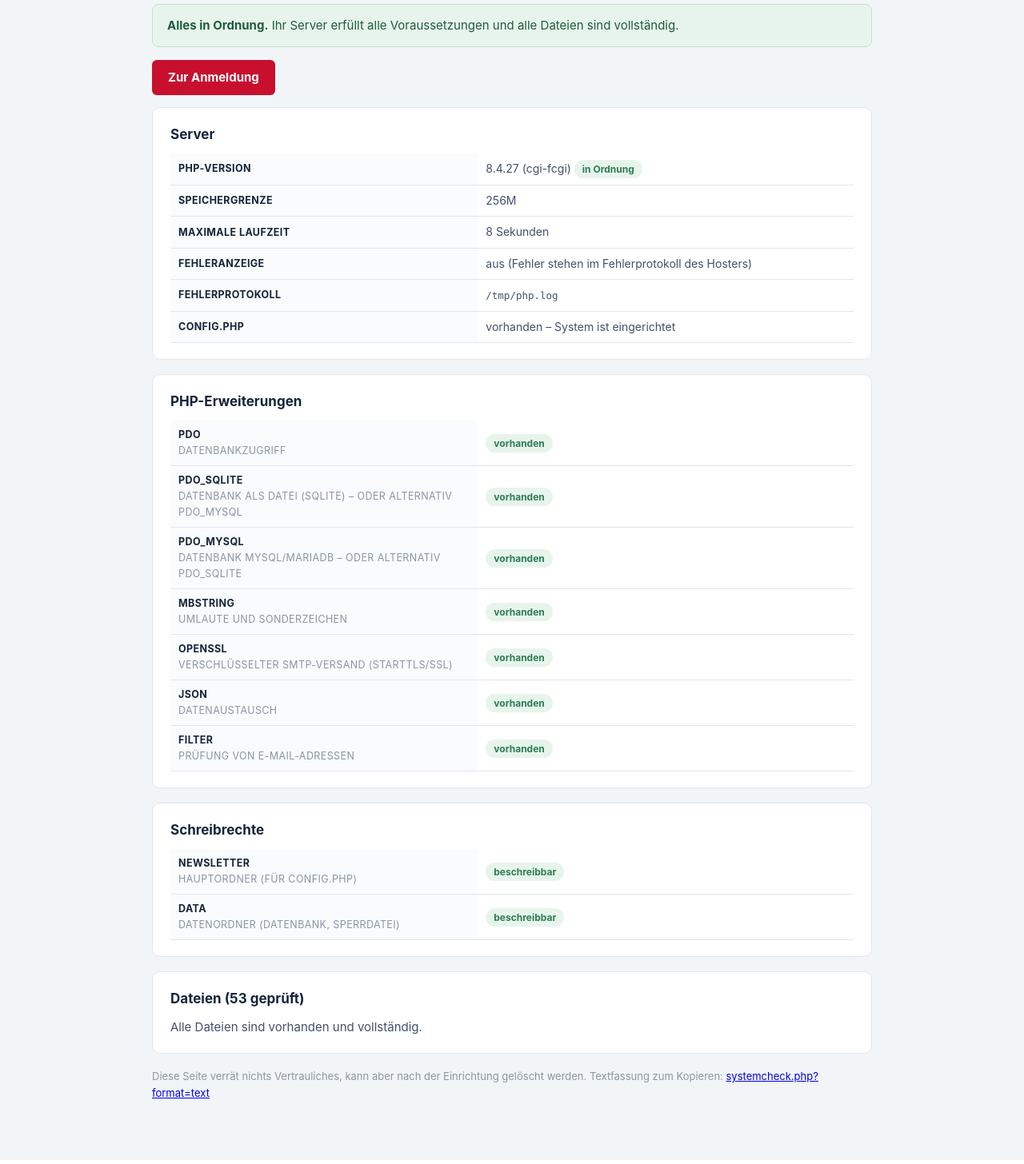
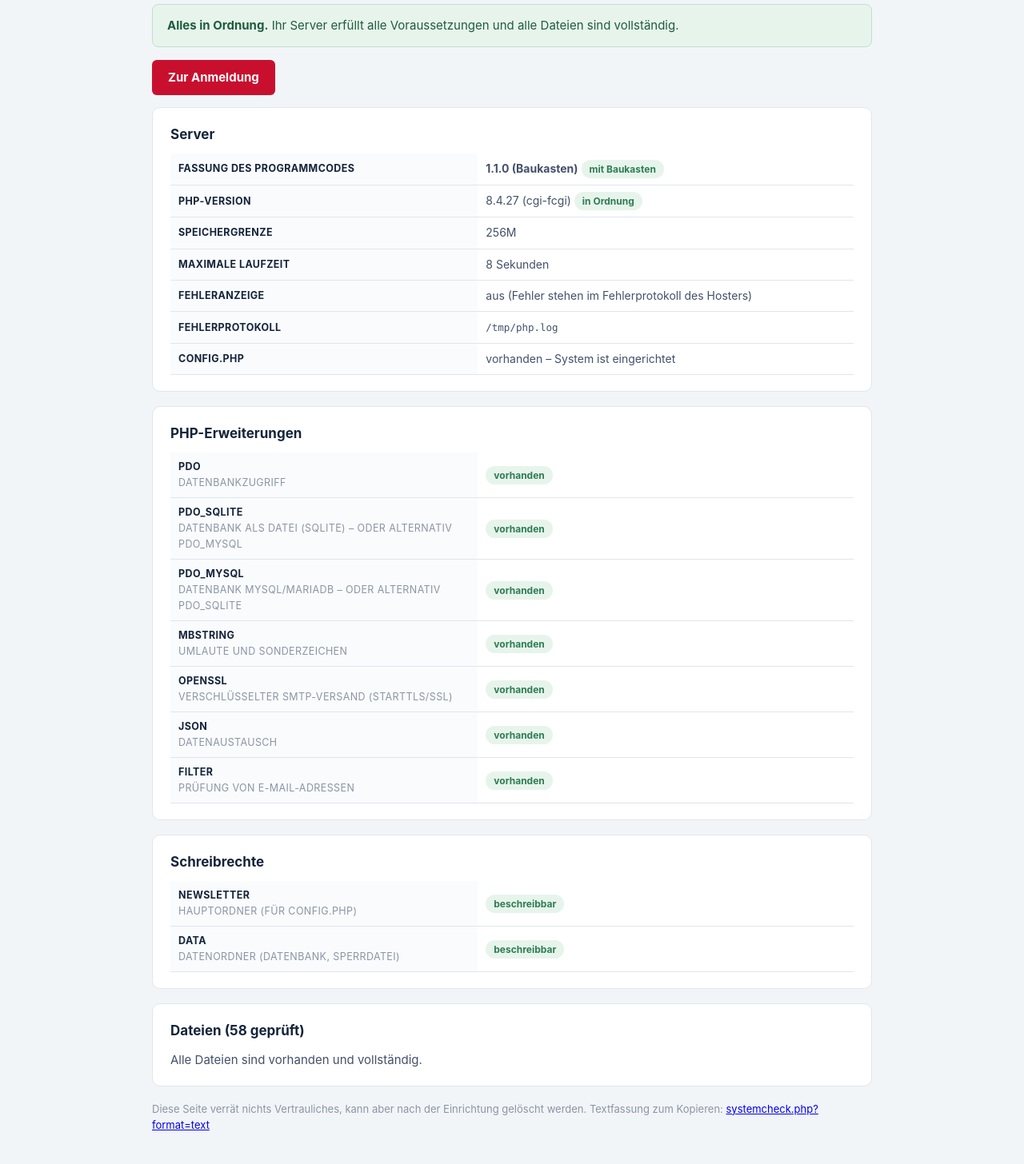
Before and after one commit to christophschnurrenberger-sketch/Newsletter-Consulting, a PHP site: page /newsletter/systemcheck.php in a window 1280 px wide. Shown: the part 189-1645 px from the top of the page at 80% size. Run offline with PHP 8.4, Linux system fonts and the light colour scheme.

Commit message:
Datenbank aktualisiert sich beim Update von selbst
Bisher lief Schema::migrate() ausschliesslich in install.php. Wer neue Dateien
ueber eine bestehende Installation hochgeladen hat, bekam deshalb keine neuen
Spalten – der Baukasten konnte gar nicht erscheinen.

- bootstrap.php bringt die Datenbank automatisch auf den Stand des Codes,
  sobald die gespeicherte Schema-Version aelter ist (idempotent, mit
  Fehlerprotokoll statt Abbruch)
- Fassung des Codes als NL_VERSION; sichtbar im Admin-Footer und im
  Systemcheck – damit laesst sich pruefen, was wirklich auf dem Server liegt
- systemcheck.php prueft zusaetzlich die neuen Baukasten-Dateien
- README: Abschnitt zum Aktualisieren einer bestehenden Installation

Geprueft: Installation der alten Fassung, Dateien darueber kopiert, Seite
aufgerufen – Spalten und Schema-Version wurden automatisch ergaenzt, alte
Ausgaben bleiben im HTML-Modus, neue starten im Baukasten. Dazu die
bestehenden Testreihen (101 + 51 Pruefungen).

Co-Authored-By: Claude Opus 5 <noreply@anthropic.com>
Claude-Session: https://claude.ai/code/session_01Rn1LBch1yVhVzbPD53WAxL

```diff
--- a/newsletter/admin/partials/footer.php
+++ b/newsletter/admin/partials/footer.php
@@ -3,7 +3,9 @@
 
 <footer class="ad-footer">
     <span>Newslettersystem von <?= Util::e(Settings::get('brand_name')) ?> · eigener Versand, keine Drittanbieter</span>
-    <span>Letzter Cron-Lauf: <?= Util::e(Util::dt(Settings::get('last_cron_at'))) ?></span>
+    <span>Fassung <?= Util::e(defined('NL_VERSION') ? NL_VERSION : '—') ?>
+        · Datenbank <?= Util::e(Settings::get('schema_version')) ?>
+        · Letzter Cron-Lauf: <?= Util::e(Util::dt(Settings::get('last_cron_at'))) ?></span>
 </footer>
 
 <script src="assets/admin.js"></script>
--- a/newsletter/lib/bootstrap.php
+++ b/newsletter/lib/bootstrap.php
@@ -11,6 +11,13 @@ declare(strict_types=1);
 if (!defined('NL_ROOT')) {
     define('NL_ROOT', dirname(__DIR__));
 }
+
+/**
+ * Fassung des Programmcodes. Steht im Admin-Bereich unten und im
+ * Systemcheck – so lässt sich sofort erkennen, welcher Stand auf dem
+ * Server liegt.
+ */
+define('NL_VERSION', '1.1.0 (Baukasten)');
 
 mb_internal_encoding('UTF-8');
 date_default_timezone_set('Europe/Berlin');
@@ -70,6 +77,21 @@ if (!$configLoaded && !defined('NL_INSTALLER')) {
 
 if ($configLoaded) {
     DB::init();
+
+    /*
+     * Nach dem Hochladen einer neueren Fassung fehlen der Datenbank unter
+     * Umständen neue Spalten oder Tabellen. Das holen wir hier automatisch
+     * nach – sonst müsste nach jedem Update von Hand nachgearbeitet werden.
+     * Schema::migrate() ist idempotent und läuft nur bei geänderter Version.
+     */
+    try {
+        if (Schema::isInstalled() && (int) Settings::get('schema_version') < Schema::VERSION) {
+            Schema::migrate();
+            Log::info('schema', 'Datenbank auf Stand ' . Schema::VERSION . ' gebracht (' . NL_VERSION . ').');
+        }
+    } catch (Throwable $e) {
+        error_log('[Newsletter] Aktualisierung der Datenbank fehlgeschlagen: ' . $e->getMessage());
+    }
 }
 
 /* Sicherheitskopfzeilen für alle HTML-Ausgaben im Browser. */
--- a/newsletter/systemcheck.php
+++ b/newsletter/systemcheck.php
@@ -78,7 +78,7 @@ $erwartet = array(
     'lib/Settings.php', 'lib/Log.php', 'lib/Mailer.php', 'lib/Urls.php', 'lib/Lists.php',
     'lib/Events.php', 'lib/Subscribers.php', 'lib/Templates.php', 'lib/Renderer.php',
     'lib/Campaigns.php', 'lib/Queue.php', 'lib/Automations.php', 'lib/SystemMails.php',
-    'lib/Auth.php', 'lib/Tracking.php', 'lib/Bounces.php',
+    'lib/Auth.php', 'lib/Tracking.php', 'lib/Bounces.php', 'lib/Blocks.php',
     'partials/page.php', 'assets/newsletter.css',
     'admin/login.php', 'admin/logout.php', 'admin/index.php', 'admin/kampagnen.php',
     'admin/kampagne.php', 'admin/statistik.php', 'admin/empfaenger.php',
@@ -87,6 +87,8 @@ $erwartet = array(
     'admin/protokoll.php', 'admin/einstellungen.php',
     'admin/partials/header.php', 'admin/partials/footer.php',
     'admin/assets/admin.css', 'admin/assets/admin.js',
+    'admin/assets/builder.css', 'admin/assets/builder.js',
+    'admin/partials/builder.php', 'admin/upload.php',
     'cron/send.php', 'cron/bounces.php', 'cron/wartung.php',
 );
 
@@ -154,6 +156,19 @@ if ($kaputt > 0) {
 
 $configVorhanden = file_exists(dirname(__FILE__) . '/config.php');
 
+// Fassung des hochgeladenen Codes ermitteln – so sieht man sofort, ob die
+// neuen Dateien wirklich auf dem Server angekommen sind.
+$version = 'unbekannt';
+$bootstrapDatei = dirname(__FILE__) . '/lib/bootstrap.php';
+if (is_readable($bootstrapDatei)) {
+    $inhaltBootstrap = (string) file_get_contents($bootstrapDatei);
+    if (preg_match("/define\\('NL_VERSION',\\s*'([^']+)'\\)/", $inhaltBootstrap, $treffer)) {
+        $version = $treffer[1];
+    }
+}
+$hatBaukasten = file_exists(dirname(__FILE__) . '/lib/Blocks.php')
+    && file_exists(dirname(__FILE__) . '/admin/assets/builder.js');
+
 /* ------------------------------------------------------- Letzter PHP-Fehler */
 
 $letzterFehler = '';
@@ -170,6 +185,7 @@ $alsText = isset($_GET['format']) && $_GET['format'] === 'text';
 if ($alsText) {
     header('Content-Type: text/plain; charset=utf-8');
     echo "Systemcheck Newslettersystem\n";
+    echo "Fassung: " . $version . ($hatBaukasten ? " (Baukasten vorhanden)" : " (ohne Baukasten)") . "\n";
     echo "PHP: " . PHP_VERSION . " (" . PHP_SAPI . ")\n";
     echo "Speichergrenze: " . @ini_get('memory_limit') . ", max. Laufzeit: " . @ini_get('max_execution_time') . "s\n";
     echo "config.php vorhanden: " . ($configVorhanden ? 'ja' : 'nein') . "\n\n";
@@ -257,6 +273,14 @@ function sc_e($wert)
         <h2 style="margin-top:0;">Server</h2>
         <table>
             <tr>
+                <th style="width:45%;">Fassung des Programmcodes</th>
+                <td><strong><?= sc_e($version) ?></strong>
+                    <span class="pille <?= $hatBaukasten ? 'gut' : 'mittel' ?>">
+                        <?= $hatBaukasten ? 'mit Baukasten' : 'ohne Baukasten – ältere Fassung hochgeladen' ?>
+                    </span>
+                </td>
+            </tr>
+            <tr>
                 <th style="width:45%;">PHP-Version</th>
                 <td><?= sc_e(PHP_VERSION) ?> (<?= sc_e(PHP_SAPI) ?>)
                     <span class="pille <?= $phpOk ? 'gut' : 'schlecht' ?>"><?= $phpOk ? 'in Ordnung' : 'zu alt – mindestens 8.0 nötig' ?></span>
```
Also changed, not shown: newsletter/README.md.
